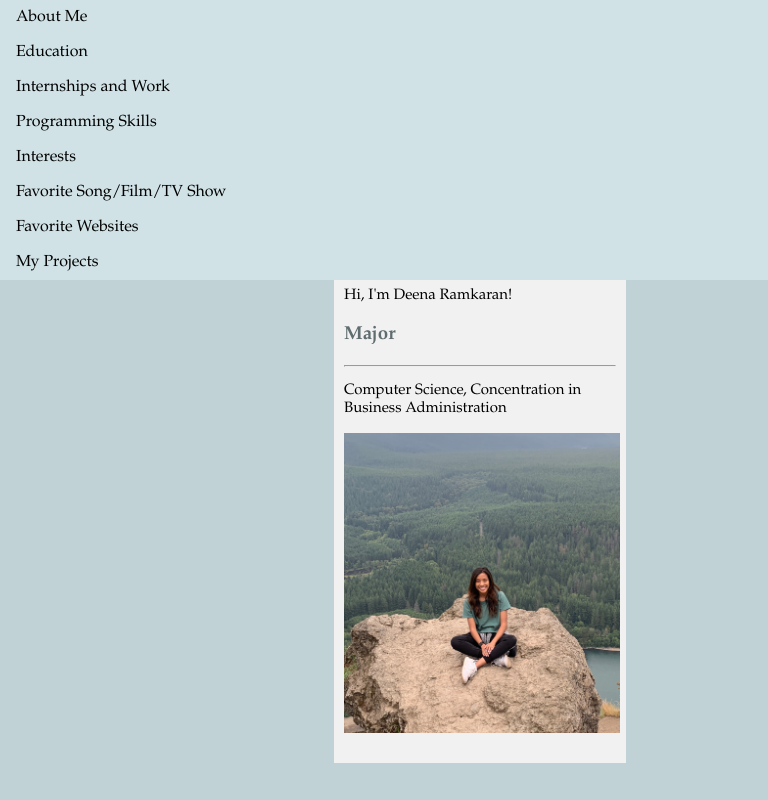
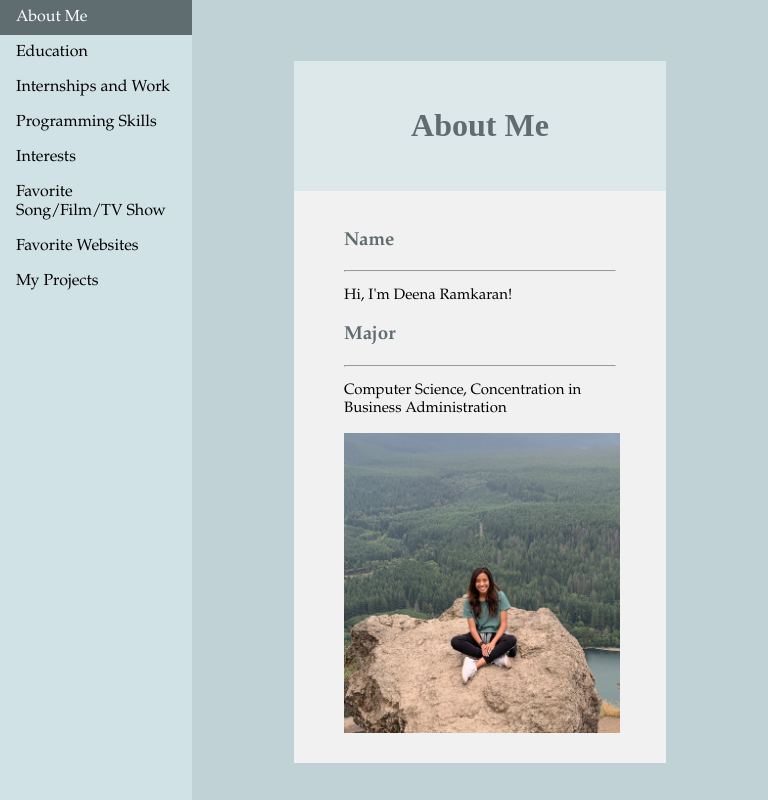
Before and after one commit to dramkaran12/WebDevelopment, a plain HTML site: page index.html in a window 768 px wide. Shown: the top 800 px of the page. Drawn offline with Linux system fonts and the light colour scheme.

Commit message:
test menu

```diff
--- a/mycss_tablet.css
+++ b/mycss_tablet.css
@@ -5,10 +5,11 @@
     list-style-type: none;
     margin:0;
     padding:0;
+    width:25%;
     background-color:#D0E2E6;
     position:fixed;
+    height:100%;
     overflow:auto;
-    width: 100%;
   }
   #MenuItems a {
     display:block;
@@ -16,24 +17,27 @@
     padding:8px 16px;
     text-decoration: none;
   }
-
+  #MenuItems a:hover {
+    background-color:#5f6d70;
+    color:white;
+  }
   #SectionHeader {
     display: inline-block;
     margin-top:60px;
-    padding:25px 10px;
+    padding:25px 50px;
     background-color:#dde8eb;
     font-family:Palantino;
     color:#5f6d70;
     text-align:center;
     width:50%;
   }
-/* Reduced padding for tablet version */
+
   #Section {
     display:inline-block;
     padding-top:20px;
-    padding-right:10px;
+    padding-right:50px;
     padding-bottom:30px;
-    padding-left:10px;
+    padding-left:50px;
     background-color:#f1f1f1;
     width:50%;
     text-align:left;
```
